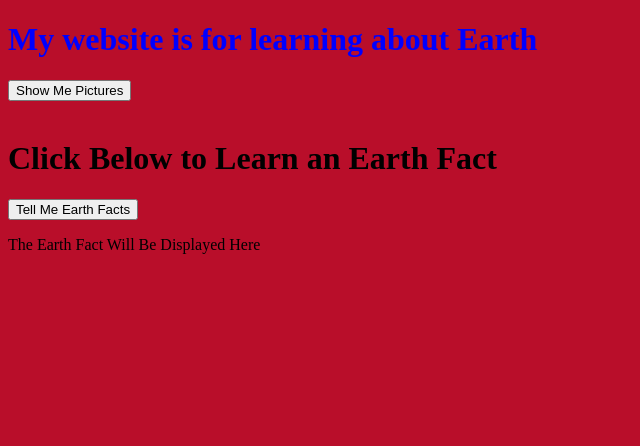
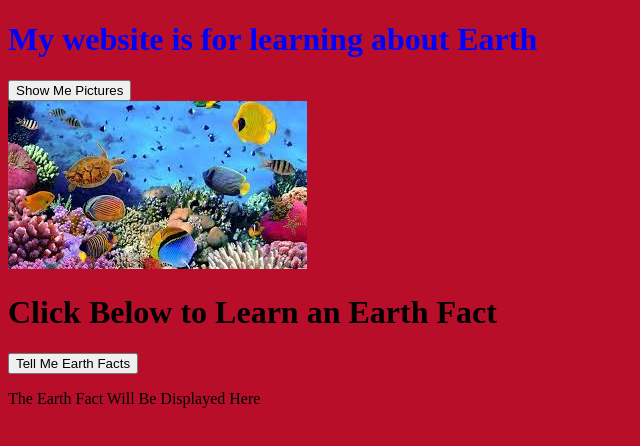
Before and after one commit to alxjmyr/alexjmeyer92.github.io, a plain HTML site: page CharlottesEarthClassroom.html in a window 1280 px wide. Both pictures are taken after a click on the button "Show Me Pictures". Shown: the whole page, without its empty margins (0-640 px from the left). Drawn offline with Linux system fonts and the light colour scheme.

Commit message:
Pictures are working

```diff
--- a/CharlottesEarthClassroom.html
+++ b/CharlottesEarthClassroom.html
@@ -16,9 +16,30 @@
 
 <body style="background-color:rgb(185, 14, 42)">
     <h1 style="color:blue">My website is for learning about Earth</h1>
-    <button>Show Me Pictures</button>
+    <button onclick="updateEarthPic()">Show Me Pictures</button>
+    <script>
+        const earthPics = [
+            "/assets/earth_pic_1.jpeg",
+            "/assets/earth_pic2.png",
+            "/assets/earth_pic_3.jpeg",
+            "/assets/earth_pic_4.jpeg"
+        ]
+
+        const updateEarthPic = () => {
+            // pick an earth fact
+            const picIdx = Math.floor(Math.random() * earthPics.length)
+
+            const picPath = earthPics[picIdx]
+
+            const imgTag = document.getElementById("earthPic")
+
+            imgTag.src = picPath
+        }
+
+    </script>
     <br />
-    <!-- <img src="assets/earth.webp" alt="Picture Of Earth"> -->
+    <img id="earthPic" src="" alt="Picture Of Earth">
+    <!-- <img src="/assets/earth_pic2.png" alt="Picture Of Earth"> -->
     <br />
 
     <h1>Click Below to Learn an Earth Fact</h1><button onclick="updateEarthFact()">Tell Me Earth Facts</button>
```
Also changed, not shown: assets/earth_pic2.png (added), assets/earth_pic_1.jpeg (added), assets/earth_pic_3.jpeg (added), assets/earth_pic_4.jpeg (added).
